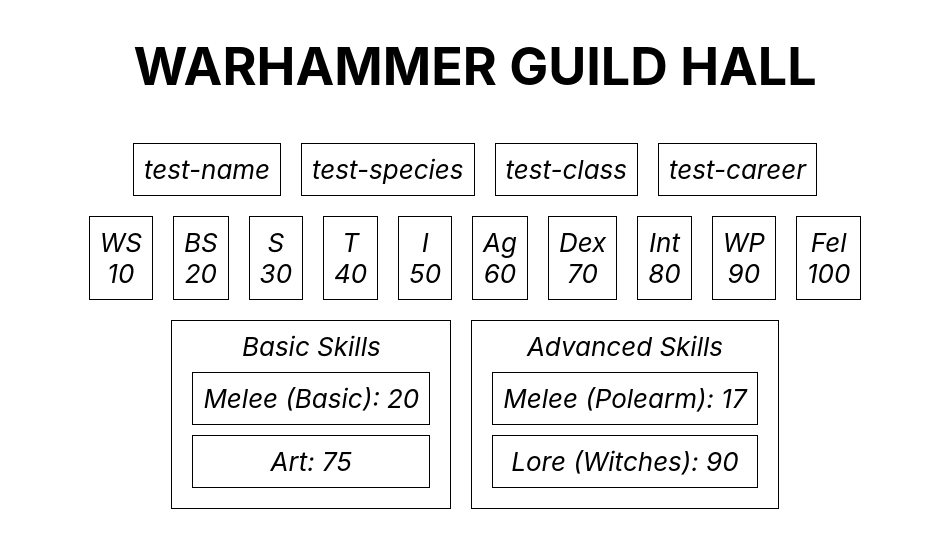
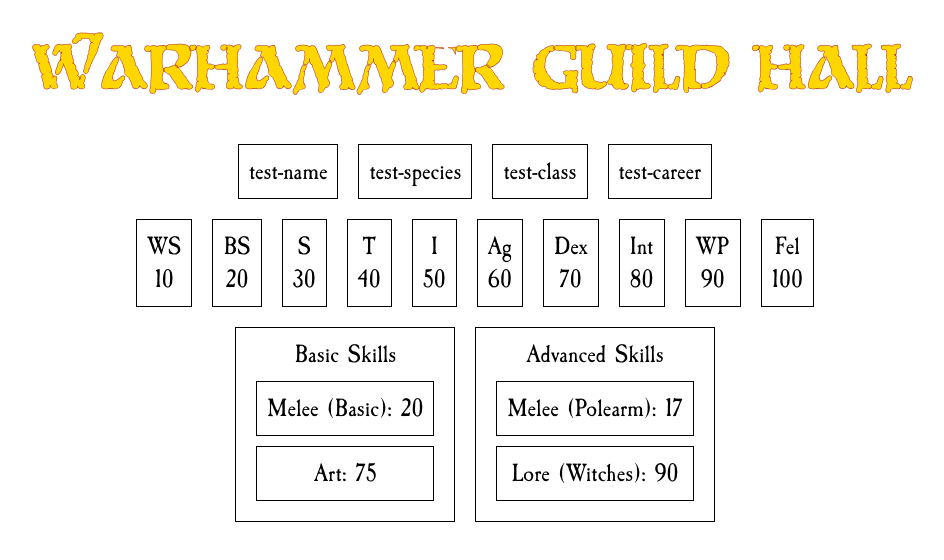
Before and after one commit to bstizzle/warhammer-guild-hall, a React (Create React App) app: page / in a window 1280 px wide. Shown: the top 560 px of the page, without its empty margins (165-1109 px from the left). Built offline with nearby package versions, Linux system fonts and the light colour scheme.

Commit message:
added some fonts/text styling

```diff
--- a/src/components/Header.js
+++ b/src/components/Header.js
@@ -3,7 +3,9 @@
 const Header = () => {
 
   return(
-    <h1>WARHAMMER GUILD HALL</h1>
+    <div className="header-container">
+      <h1>WARHAMMER GUILD HALL</h1>
+    </div>
   );
 }
 
--- a/src/index.css
+++ b/src/index.css
@@ -12,14 +12,30 @@
     monospace;
 }
 
+@font-face {
+  font-family: header;
+  src: url('./fonts/moria-citadel.regular.ttf');
+}
+
+@font-face {
+  font-family: body;
+  src: url('./fonts/caslon-antique.regular.ttf');
+}
+
 
 .app-container {
   font-size: calc(10px + 2vmin);
   text-align: center;
 }
 
+.header-container {
+  font-family: header;
+  color: rgb(255,215,0);
+  -webkit-text-stroke: 0.5px rgb(178,34,34);
+}
+
 .sheet-container {
-  font-style: italic;
+  font-family: body;
 }
 
 .sheet-row {
```
Also changed, not shown: src/fonts/caslon-antique.regular.ttf (added), src/fonts/moria-citadel.regular.ttf (added).
